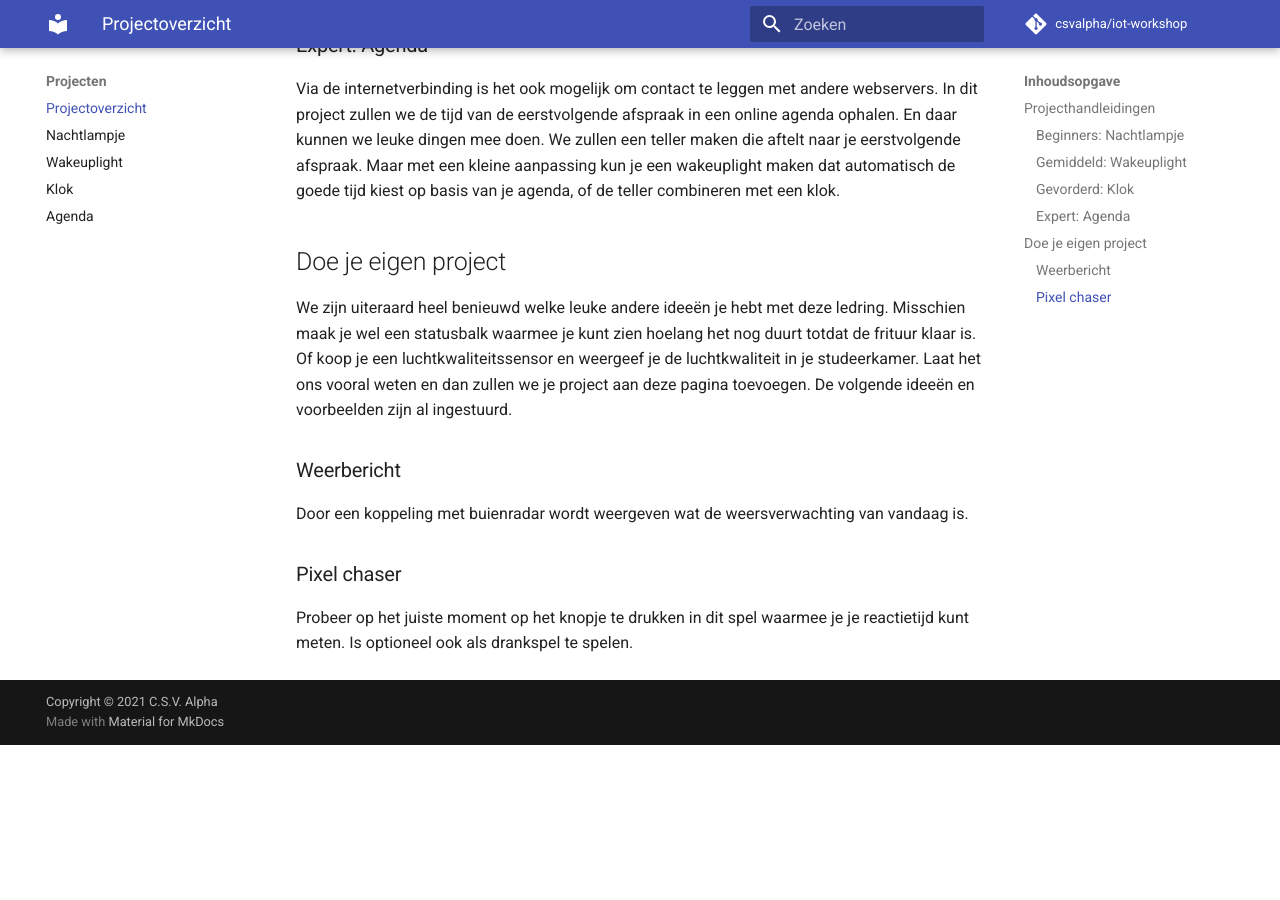
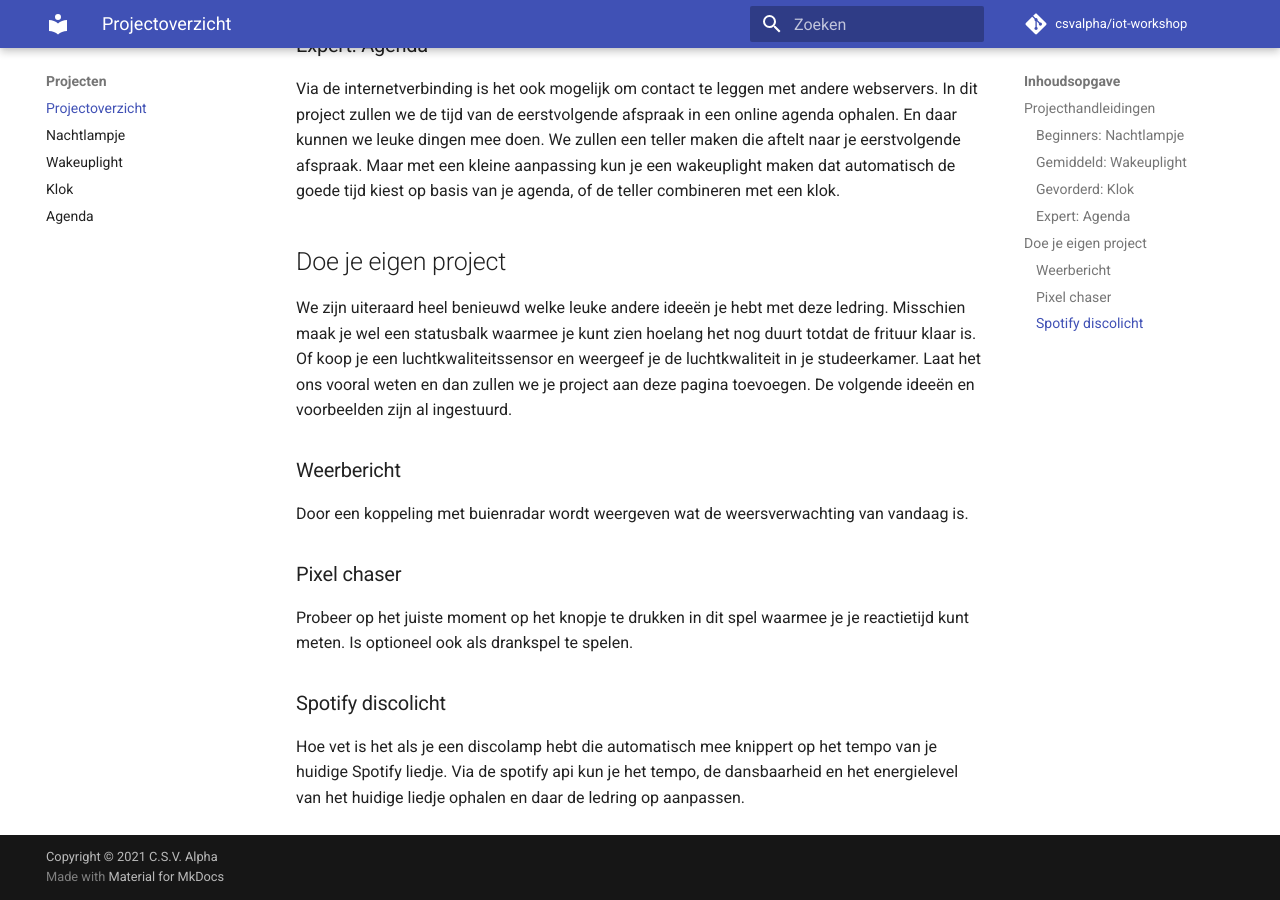
Before and after one commit to csvalpha/iot-workshop, an MkDocs documentation site: the page built from docs/projecten/index.md, in a window 1280 px wide and 900 px high, scrolled down 964 px. Built offline with MkDocs 1.6.1 and Material for MkDocs 9.7.7, drawn with Linux system fonts in a browser that asks for light colours; comment, search, counter and statistics services are not loaded; before the commit the page ends 1709 px from its top, so only the background shows below that.

Commit message:
Add spotify discolight

```diff
--- a/docs/projecten/index.md
+++ b/docs/projecten/index.md
@@ -24,3 +24,6 @@ Door een koppeling met buienradar wordt weergeven wat de weersverwachting van va
 
 ### Pixel chaser
 Probeer op het juiste moment op het knopje te drukken in dit spel waarmee je je reactietijd kunt meten. Is optioneel ook als drankspel te spelen.
+
+### Spotify discolicht
+Hoe vet is het als je een discolamp hebt die automatisch mee knippert op het tempo van je huidige Spotify liedje. Via de spotify api kun je het tempo, de dansbaarheid en het energielevel van het huidige liedje ophalen en daar de ledring op aanpassen.
```
